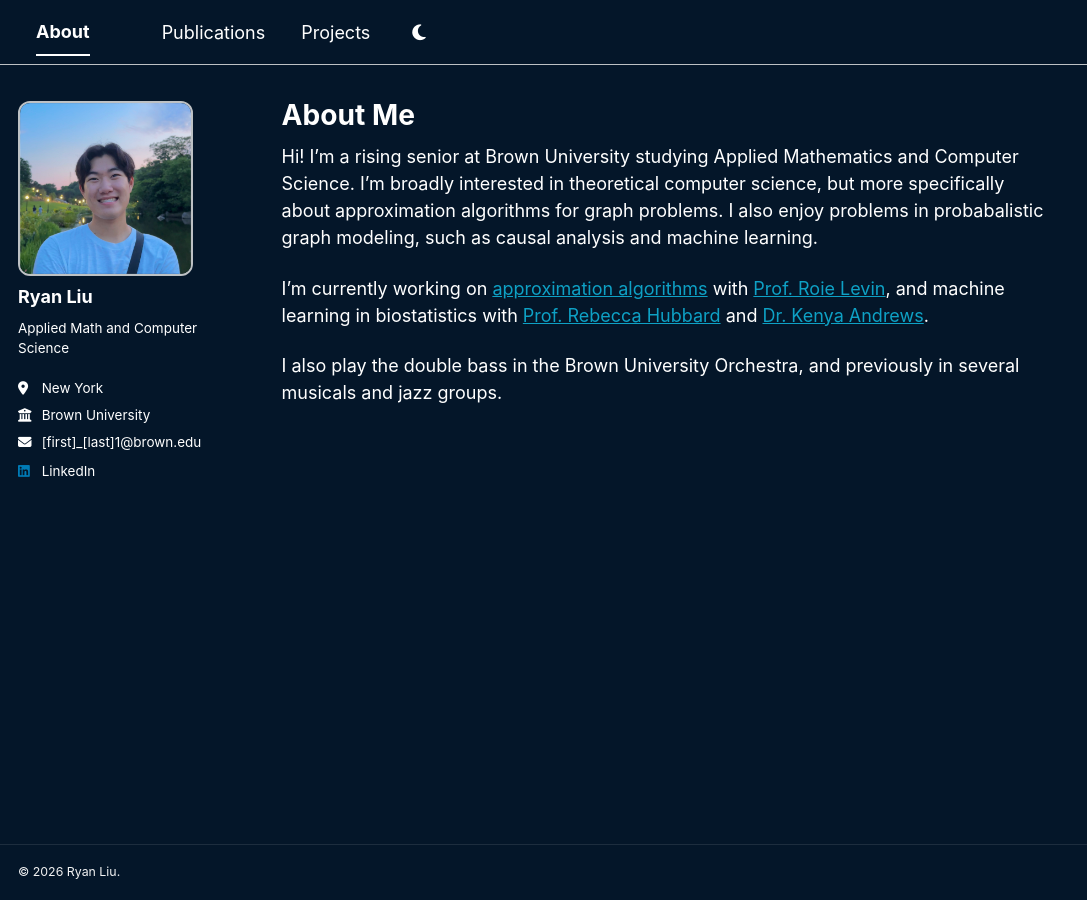
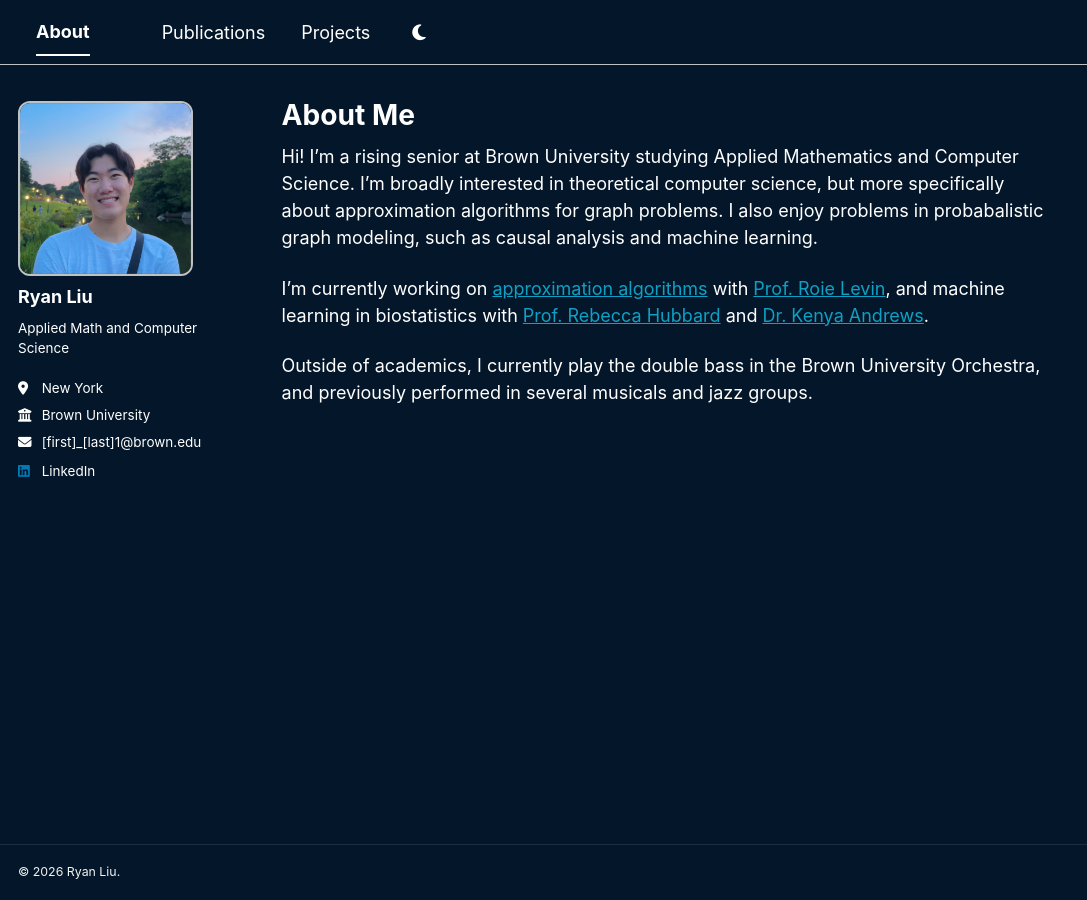
Before and after one commit to ryan-liu0/ryan-liu0.github.io, a Jekyll site: the page built from _pages/about.md, in a window 1280 px wide and 900 px high. Shown: the whole window, without its empty margins (0-1087 px from the left). Built offline with Jekyll 4.4.1, drawn with Linux system fonts in a browser that asks for light colours; a style sheet for code colours, icons or effects is not loaded.

Commit message:
update about me

```diff
--- a/_pages/about.md
+++ b/_pages/about.md
@@ -11,4 +11,4 @@ Hi! I'm a rising senior at Brown University studying Applied Mathematics and Com
 
 I'm currently working on [approximation algorithms](https://reu.dimacs.rutgers.edu/~rl1395/) with [Prof. Roie Levin](https://roielevin.com/), and machine learning in biostatistics with [Prof. Rebecca Hubbard](https://sites.brown.edu/regardslab/) and [Dr. Kenya Andrews](https://leadershipportfolio.wixsite.com/kenyaandrewscv).
 
-I also play the double bass in the Brown University Orchestra, and previously in several musicals and jazz groups.
+Outside of academics, I currently play the double bass in the Brown University Orchestra, and previously performed in several musicals and jazz groups.
```
